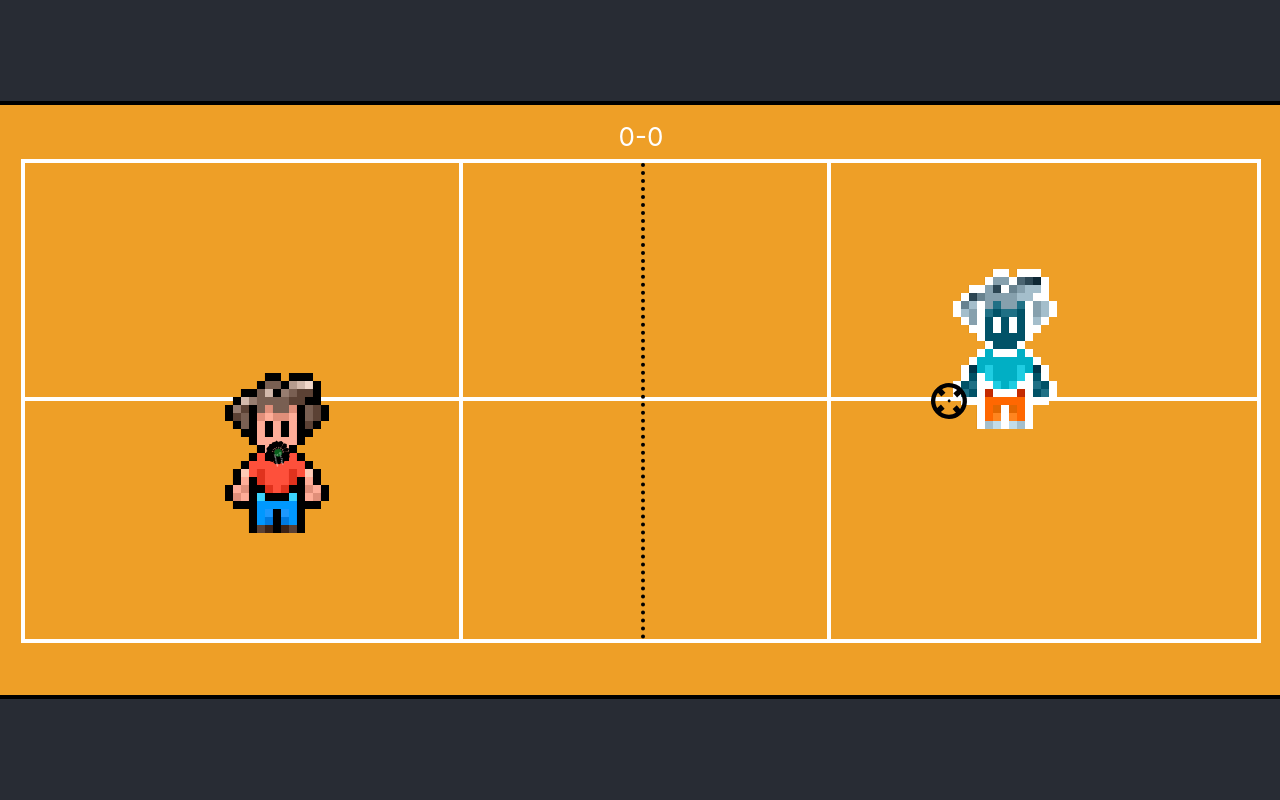
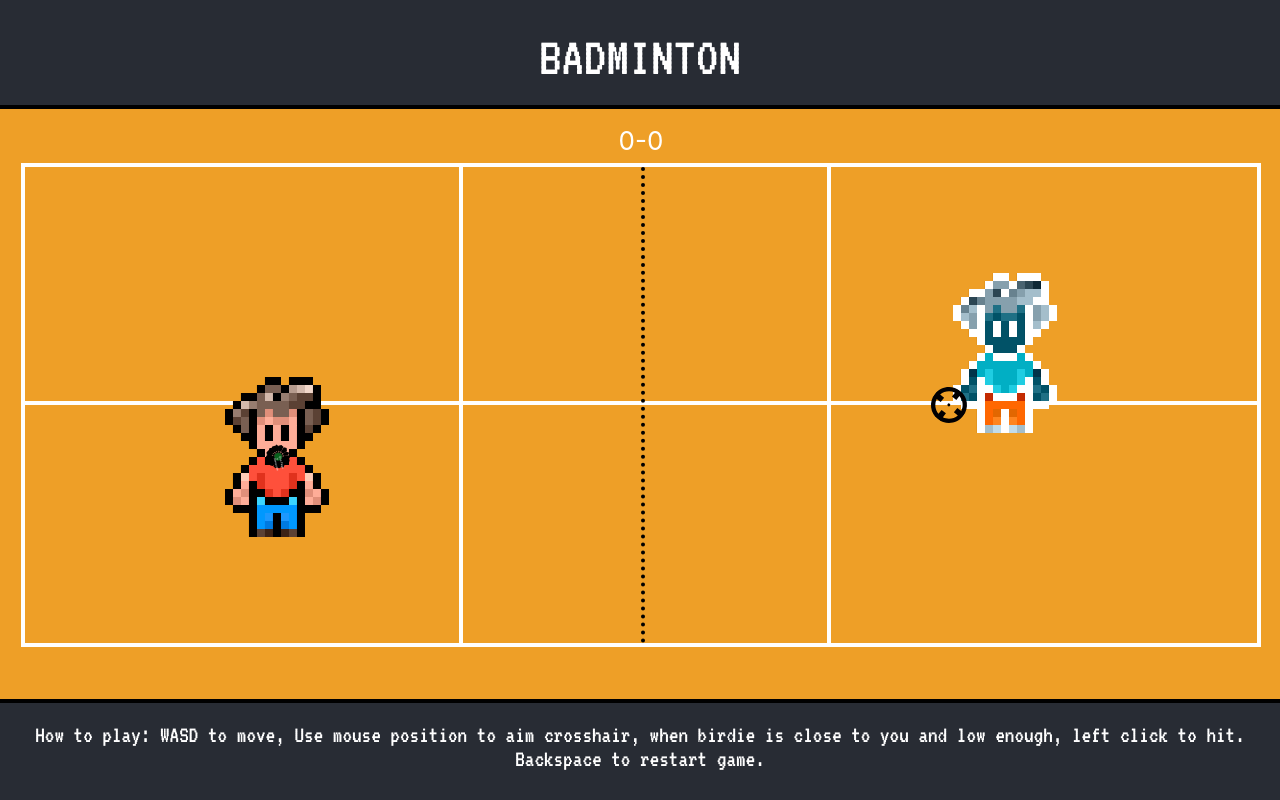
Before and after one commit to paged1/website, a React (Create React App) app: page / in a window 1280 px wide. Shown: the top 800 px of the page. Built offline with nearby package versions, Linux system fonts and the light colour scheme.

Commit message:
Added game header and how to play section

```diff
--- a/src/App.tsx
+++ b/src/App.tsx
@@ -5,7 +5,13 @@ function App() {
   return (
     <div className="App">
       <header className="App-header">
+        <div style={{margin: "20px", fontFamily: "'VT323', monospace", fontSize: "56px"}}>
+            BADMINTON
+        </div>
         <Shuttlecock />
+        <div style={{margin: "20px", fontFamily: "'VT323', monospace", fontSize: "24px"}}>
+            How to play: WASD to move, Use mouse position to aim crosshair, when birdie is close to you and low enough, left click to hit. Backspace to restart game.
+        </div>
       </header>
     </div>
   );
```
